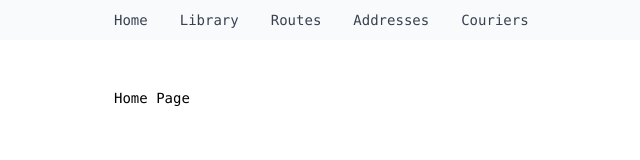
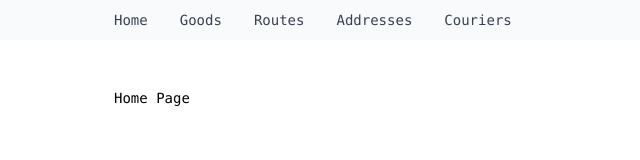
Before and after one commit to Jerrylum/CryptoExpress-Portal, a Next.js app: page / in a window 1280 px wide. Shown: the top 160 px of the page, without its empty margins (142-782 px from the left). Built offline with nearby package versions, Linux system fonts and the light colour scheme.

Commit message:
Change from "Library" to "Goods"

```diff
--- a/components/RootAppBar.tsx
+++ b/components/RootAppBar.tsx
@@ -12,7 +12,7 @@ function RootAppBar() {
           Home
         </Navbar.Link>
         <Navbar.Link as={Link} href="/goods">
-          Library
+          Goods
         </Navbar.Link>
         <Navbar.Link as={Link} href="/routes/list">
           Routes
```
